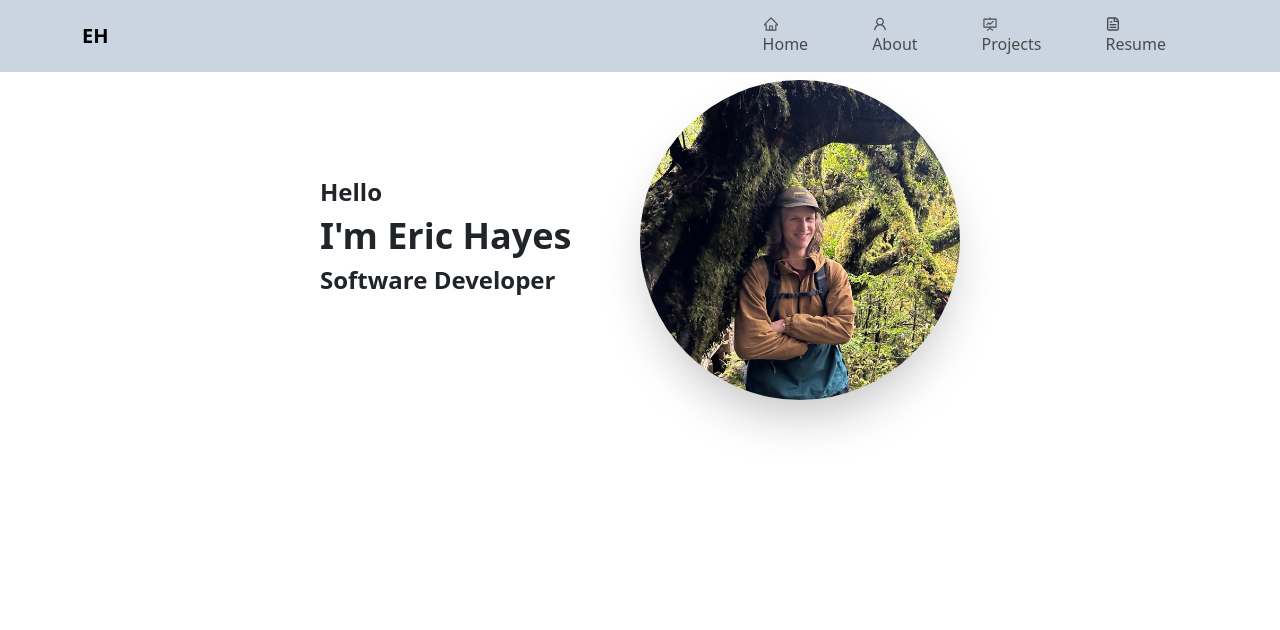
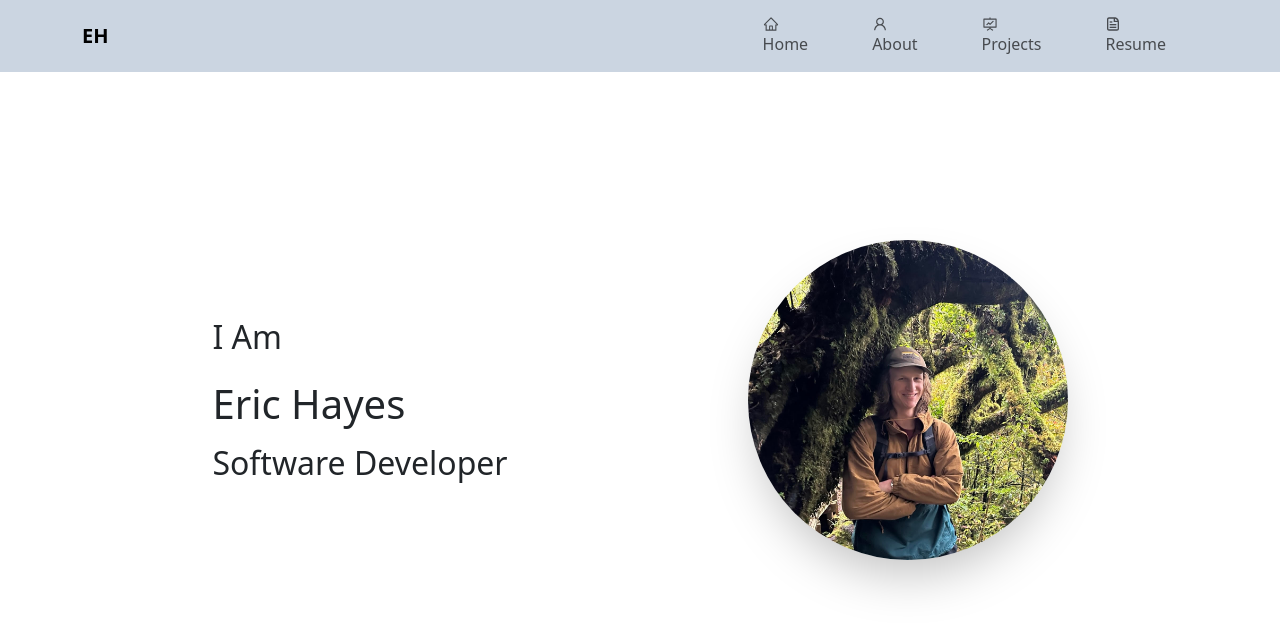
Before and after one commit to ehayes2000/portfolio, a React (Create React App) app: page / in a window 1280 px wide. Shown: the top 630 px of the page. Built offline with nearby package versions, Linux system fonts and the light colour scheme.

Commit message:
refactor

```diff
--- a/src/App.js
+++ b/src/App.js
@@ -1,19 +1,19 @@
 import ReactDOM from "react-dom/client";
 import { BrowserRouter, Routes, Route } from "react-router-dom";
-import Home from "./pages/Home";
-import About from "./pages/About";
-import Projects from "./pages/Projects";
-import Resume from "./pages/Resume";
+import HomePage from "./pages/HomePage";
+import AboutPage from "./pages/AboutPage";
+import ProjectPage from "./pages/ProjectPage";
+import ResumePage from "./pages/ResumePage";
 
 function App() {
   return (
     <BrowserRouter>
       <Routes>
         <Route path="/">
-          <Route index element={<Home/>}/>
-          <Route path="about" element={<About/>}/>
-          <Route path="projects" element={<Projects/>}/>
-          <Route path="resume" element={<Resume/>}/>
+          <Route index element={<HomePage/>}/>
+          <Route path="about" element={<AboutPage/>}/>
+          <Route path="projects" element={<ProjectPage/>}/>
+          <Route path="resume" element={<ResumePage/>}/>
         </Route>
       </Routes>
     </BrowserRouter>
--- a/src/components/Intro.js
+++ b/src/components/Intro.js
@@ -2,19 +2,19 @@ import React from 'react';
 import Skills from "./Skills"
 
 const Intro = () => (
-  <div className="my-20 flex items-center">
-  <div className="flex-col lg:ml-60 md:ml-4 lg:pl-20 w-1/2">
-    <h2 className="font-semibold text-2xl">
-      Hello
+  <div className="flex items-center justify-center min-h-screen">
+  <div className="flex flex-col justify-center lg:mr-60 md:mr-4 space-y-4">
+    <h2 className="text-left transition-all duration-500">
+      I Am
     </h2>
-    <h1 className="font-semibold text-4xl">
-      I'm Eric Hayes
+    <h1 className="text-left transition-all duration-500">
+      Eric Hayes
     </h1>
-    <h2 className="font-semibold text-2xl">
+    <h2 className="text-left transition-all duration-500">
       Software Developer
     </h2>
   </div>
-  <div className="lg:mr-60 md:mr-4 lg:pr-20 w-1/2 flex justify-end">
+  <div>
     <img
       className="h-80 w-80 rounded-full object-cover shadow-2xl"
       src="/images/me.jpg"
@@ -22,26 +22,6 @@ const Intro = () => (
     />
   </div>
 </div>
-
-
-  // <div className="bg-light_neutral">
-  //     <div className="grid grid-cols-1 gap-8 sm:grid-cols-3 items-center">
-  //       <div className="sm:col-span-2 text-center sm:text-left lg:ml-60 md:ml-4">
-  //         <h1 className="text-4xl font-bold text-primary">Eric Hayes</h1>
-  //         <h2 className="text-2xl mt-2 text-secondary">Software Developer</h2>
-  //         <p className="text-lg text-primary mt-4">
-  //         Lorem ipsum dolor sit amet, consectetur adipiscing elit, sed do eiusmod tempor incididunt ut labore et dolore magna aliqua. Dolor morbi non arcu risus quis varius quam quisque. Dignissim enim sit amet venenatis urna cursus eget nunc. Quis commodo odio aenean sed adipiscing diam donec adipiscing. Leo a diam sollicitudin tempor id eu
-  //         </p>
-  //       </div>
-  //       <div className="flex justify-center lg:mr-60 sm:mr-4">
-  //         <img
-  //           className="h-80 w-80 rounded-full object-cover shadow-2xl"
-  //           src="/images/me.jpg"
-  //           alt="My Picture"
-  //         />
-  //       </div>
-  //     </div>
-  //   </div>
 );
 
 export default Intro;
--- a/src/components/Projects.js
+++ /dev/null
@@ -1,39 +0,0 @@
-import Project from "./ProjectCard";
-
-const Projects = () => {
-    const projects = [
-        {
-            id: 1,
-            title: "Project Title 1",
-            summary: "project summary",
-            img: ""
-        },
-        {
-            id: 2,
-            title: "Project Title 2",
-            summary: "project summary",
-            img: ""
-        },
-        {
-            id: 3,
-            title: "Project Title 3",
-            summary: "project summary",
-            img: ""
-        }
-    ]
-    return (
-        <nav className="bg-light_neutral py-4 px-4">
-            <h1 className="font-bold text-2xl pl-4">
-                Projects
-            </h1>
-            <div className="flex flex-wrap justify-around">
-                {projects.map((e) => (
-                    <Project title={e.title} summary={e.summary} id={e.id}/>
-                ))
-            }
-            </div>
-        </nav>
-    );
-}
-
-export default Projects;
--- a/src/pages/Projects.js
+++ b/src/components/project/Projects.js
@@ -1,11 +1,8 @@
-import MyNavbar from "../components/MyNavbar";
-import ProjectCard from "../components/ProjectCard";
+import ProjectCard from "./ProjectCard";
 import { Container, Row, Col} from "react-bootstrap";
 
-
 const Projects = () => (
-  <Container fluid className="mt-20">
-    <MyNavbar />
+    <Container fluid className="my-20">
     <Container>
       <h1>
         My Recent <strong>Works</strong>
@@ -43,6 +40,5 @@ const Projects = () => (
       </Row>
     </Container>
   </Container>
-);
-
+)
 export default Projects;
--- a/src/pages/About.js
+++ b/src/pages/AboutPage.js
@@ -1,6 +1,6 @@
 import MyNavbar from "../components/MyNavbar";
 
-const About = () => {
+const AboutPage = () => {
     return (
         <div>
             <MyNavbar/>
@@ -9,4 +9,4 @@ const About = () => {
     )
 }
 
-export default About;
+export default AboutPage;
--- a/src/pages/Home.js
+++ /dev/null
@@ -1,14 +0,0 @@
-import Intro from "../components/Intro";
-import Projects from "../components/Projects";
-import Experiences from "../components/Experiences";
-import MyNavbar from "../components/MyNavbar";
-
-const Home = () => (
-    <div className="bg-pbg">
-        <MyNavbar/>
-        <Intro/>
-    </div>
-
-);
-
-export default Home;
--- /dev/null
+++ b/src/pages/HomePage.js
@@ -0,0 +1,12 @@
+import Intro from "../components/Intro";
+import MyNavbar from "../components/MyNavbar";
+
+const HomePage = () => (
+    <div>
+        <MyNavbar/>
+        <Intro/>
+    </div>
+
+);
+
+export default HomePage;
--- /dev/null
+++ b/src/pages/ProjectPage.js
@@ -0,0 +1,12 @@
+import MyNavbar from "../components/MyNavbar";
+import Projects from "../components/project/Projects";
+
+const ProjectPage = () => (
+  <div>
+      kys
+      <MyNavbar/>
+      <Projects/>
+  </div>
+);
+
+export default ProjectPage;
--- a/src/pages/Resume.js
+++ b/src/pages/ResumePage.js
@@ -1,6 +1,6 @@
 import MyNavbar from "../components/MyNavbar";
 
-const Resume = () => {
+const ResumePage = () => {
     return (
         <div>
             <MyNavbar/>
@@ -9,4 +9,4 @@ const Resume = () => {
     )
 }
 
-export default Resume;
+export default ResumePage;
```
Also changed, not shown: src/components/project/ProjectCard.js (renamed from src/components/ProjectCard.js).
